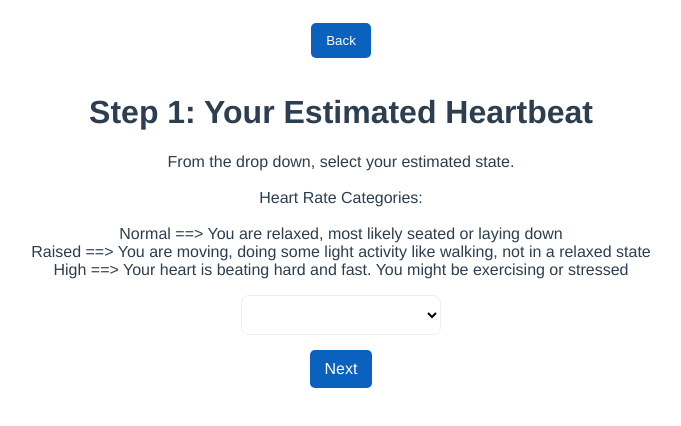
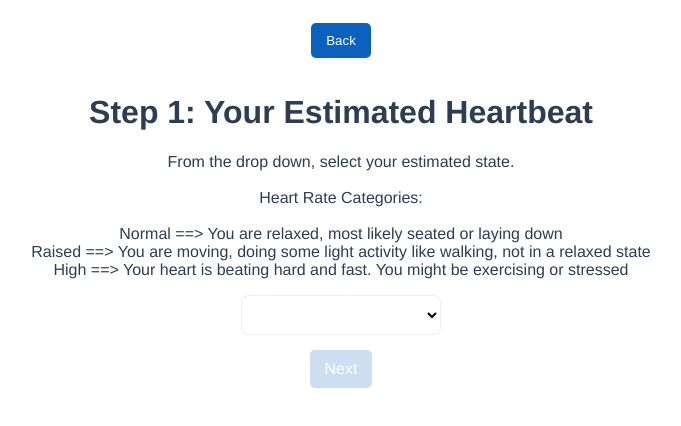
Before and after one commit to c-l-scholl/stp-vue-fb, a Vue app: page /skip-bpm in a window 1280 px wide. Shown: the top 426 px of the page, without its empty margins (299-980 px from the left). Built offline with nearby package versions, Linux system fonts and the light colour scheme.

Commit message:
fixed skipbpm next button

```diff
--- a/src/components/BackButtonComp.vue
+++ b/src/components/BackButtonComp.vue
@@ -24,4 +24,6 @@ export default {
   .go-back:hover {
     opacity: 0.8;
   }
+
+
 </style>
--- a/src/views/SkipBPMView.vue
+++ b/src/views/SkipBPMView.vue
@@ -25,12 +25,10 @@
     <option value=110>High</option>
   </select>
   <div class="skip-routers">
-    <router-link to="/mood" @click="setBpm()" class="to-mood-skip">
+    <router-link to="/mood" @click="setBpm()" class="to-mood-skip" :class="{ 'disabled': !this.isValidBpm }">
       Next
     </router-link>
   </div>
-
-
 
 </template>
 
@@ -47,7 +45,7 @@ export default {
   components: { BackButtonComp },
   methods: {
     checkBpm() {
-      this.isValidBpm = (this.bpm >= 55 && this.bpm <= 110)
+      this.isValidBpm = ( this.bpm >= 55 && this.bpm <= 110 )
       console.log(this.isValidBpm) //if valid, log to console and save for algorithim
     },
     setBpm() {
@@ -113,4 +111,9 @@ export default {
     background-color: rgb(10, 97, 190);
   }
 
+  .disabled {
+    cursor: not-allowed;
+    opacity: 0.2;
+  }
+
 </style>
```
